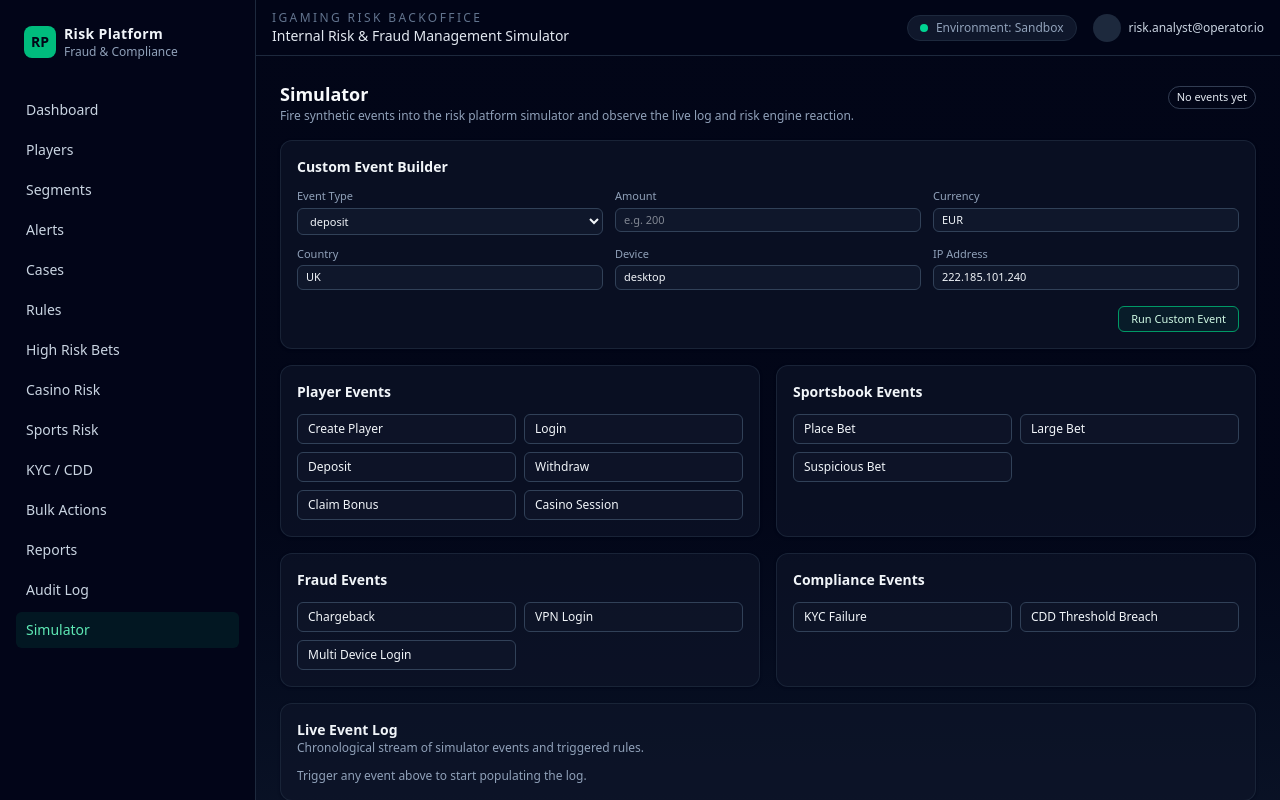
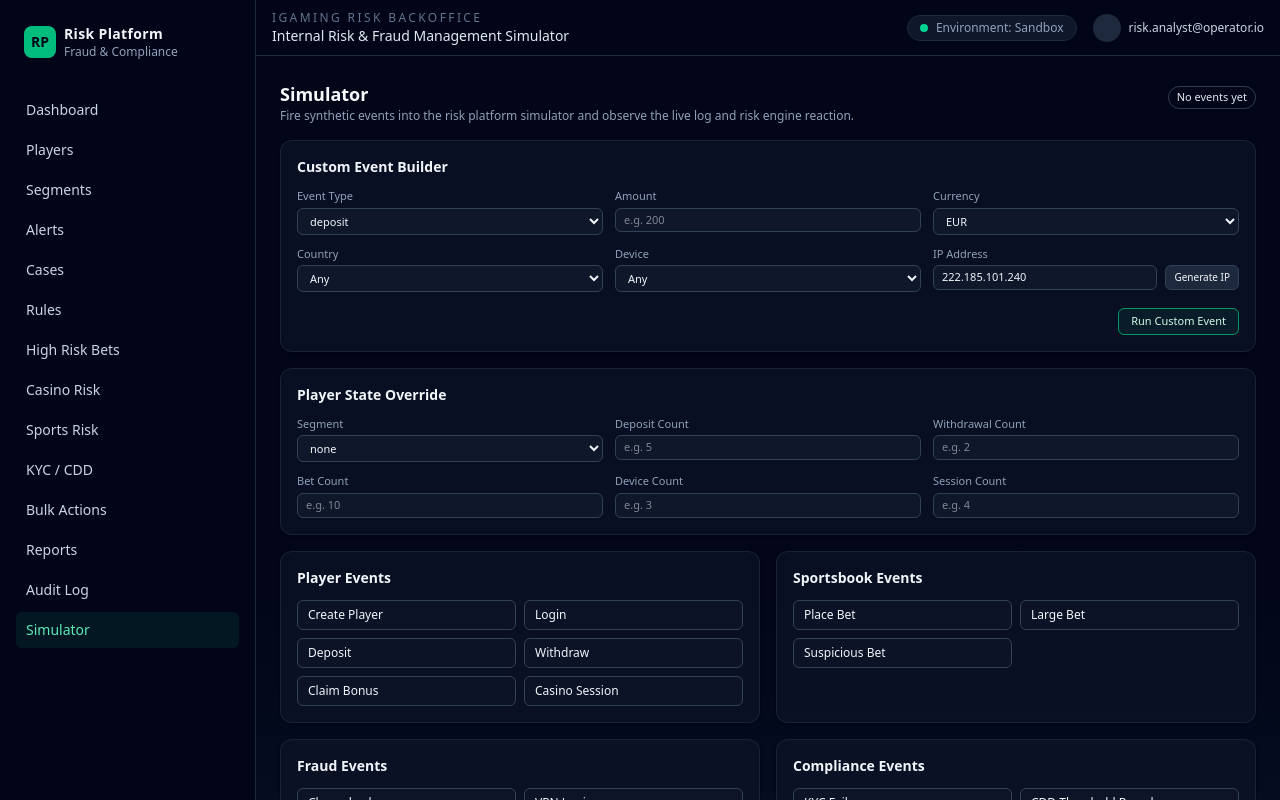
Before and after one commit to ptsportsbookcom-sudo/risk-platform-simulator, a Next.js app: page /simulator in a window 1280 px wide. Shown: the top 800 px of the page. Built offline with nearby package versions, Linux system fonts and the light colour scheme.

Commit message:
finish simulator upgrades with flexible custom builder and player state overrides

```diff
--- a/app/simulator/page.tsx
+++ b/app/simulator/page.tsx
@@ -23,6 +23,7 @@ type SimulatorLogRow = {
   triggeredRules: { id: string; name: string }[];
   actions: RuleAction[];
   alertCreated: boolean;
+  caseCreated: boolean;
 };
 
 const DEFAULT_PLAYER_ID = "P-102938";
@@ -71,15 +72,27 @@ function formatActionType(type: RuleAction["type"]) {
 }
 
 export default function SimulatorPage() {
-  const { state, processSimulatorEvent } = useRiskEngine();
+  const {
+    state,
+    processSimulatorEvent,
+    updatePlayerStatus,
+    assignSegmentToPlayer,
+  } = useRiskEngine();
   const [lastResult, setLastResult] = useState<ProcessEventResult | null>(null);
   const [logRows, setLogRows] = useState<SimulatorLogRow[]>([]);
   const [customType, setCustomType] = useState<EngineEventType>("deposit");
   const [customAmount, setCustomAmount] = useState<string>("");
   const [customCurrency, setCustomCurrency] = useState<string>("EUR");
-  const [customCountry, setCustomCountry] = useState<string>("UK");
-  const [customDevice, setCustomDevice] = useState<string>("desktop");
+  const [customCountry, setCustomCountry] = useState<string>("Any");
+  const [customDevice, setCustomDevice] = useState<string>("Any");
   const [customIp, setCustomIp] = useState<string>(randomIp());
+  const [overrideSegment, setOverrideSegment] = useState<string>("none");
+  const [overrideDepositCount, setOverrideDepositCount] = useState<string>("");
+  const [overrideWithdrawalCount, setOverrideWithdrawalCount] =
+    useState<string>("");
+  const [overrideBetCount, setOverrideBetCount] = useState<string>("");
+  const [overrideDeviceCount, setOverrideDeviceCount] = useState<string>("");
+  const [overrideSessionCount, setOverrideSessionCount] = useState<string>("");
 
   function triggerEvent(button: ButtonConfig) {
     let amount: number | undefined;
@@ -147,6 +160,7 @@ export default function SimulatorPage() {
         triggeredRules,
         actions: result.actions,
         alertCreated: result.newAlerts.length > 0,
+        caseCreated: result.newCases.length > 0,
       };
 
       setLogRows((prev) => [row, ...prev]);
@@ -165,11 +179,55 @@ export default function SimulatorPage() {
       type: customType,
       amount,
       currency: customCurrency || "EUR",
-      country: customCountry || "UK",
-      device: customDevice || "desktop",
+      country: customCountry === "Any" ? undefined : customCountry,
+      device: customDevice === "Any" ? undefined : customDevice,
       ip: customIp || randomIp(),
       timestamp: Date.now(),
     };
+
+    const current = state.players[DEFAULT_PLAYER_ID];
+    if (current) {
+      const metricsPatch: Record<string, number> = {};
+      if (overrideDepositCount.trim()) {
+        metricsPatch.deposit_count_24h = Number(overrideDepositCount.trim());
+      }
+      if (overrideWithdrawalCount.trim()) {
+        metricsPatch.withdrawal_count_24h = Number(
+          overrideWithdrawalCount.trim(),
+        );
+      }
+      if (overrideBetCount.trim()) {
+        metricsPatch.bet_count = Number(overrideBetCount.trim());
+      }
+      if (overrideSessionCount.trim()) {
+        metricsPatch.session_count_30m = Number(overrideSessionCount.trim());
+      }
+      const deviceIds =
+        overrideDeviceCount.trim() && Number(overrideDeviceCount.trim()) > 0
+          ? Array.from(
+              { length: Number(overrideDeviceCount.trim()) },
+              (_, i) => `sim-device-${i + 1}`,
+            )
+          : current.deviceIds;
+
+      if (Object.keys(metricsPatch).length > 0) {
+        updatePlayerStatus(DEFAULT_PLAYER_ID, {
+          deviceIds,
+          metrics: {
+            ...(current.metrics ?? ({} as any)),
+            ...metricsPatch,
+          } as any,
+        });
+      } else {
+        updatePlayerStatus(DEFAULT_PLAYER_ID, {
+          deviceIds,
+        });
+      }
+
+      if (overrideSegment !== "none") {
+        assignSegmentToPlayer(DEFAULT_PLAYER_ID, overrideSegment);
+      }
+    }
 
     const result = processSimulatorEvent({
       playerId: uiEvent.playerId,
@@ -177,8 +235,8 @@ export default function SimulatorPage() {
       amount: uiEvent.amount,
       metadata: {
         currency: uiEvent.currency,
-        country: uiEvent.country,
-        device: uiEvent.device,
+        ...(uiEvent.country ? { country: uiEvent.country } : {}),
+        ...(uiEvent.device ? { device: uiEvent.device } : {}),
         ipAddress: uiEvent.ip,
         simulatorEventId: uiEvent.id,
         simulatorTimestamp: uiEvent.timestamp,
@@ -204,6 +262,7 @@ export default function SimulatorPage() {
         triggeredRules,
         actions: result.actions,
         alertCreated: result.newAlerts.length > 0,
+        caseCreated: result.newCases.length > 0,
       };
 
       setLogRows((prev) => [row, ...prev]);
@@ -279,39 +338,66 @@ export default function SimulatorPage() {
           </div>
           <div className="space-y-1">
             <label className="block text-[11px] text-slate-400">Currency</label>
-            <input
+            <select
               className="w-full rounded-md border border-slate-700 bg-slate-900 px-2 py-1 text-[11px] text-slate-100 outline-none focus:border-emerald-500"
               value={customCurrency}
               onChange={(e) => setCustomCurrency(e.target.value)}
-              placeholder="e.g. EUR"
-            />
+            >
+              <option value="EUR">EUR</option>
+              <option value="GBP">GBP</option>
+              <option value="USD">USD</option>
+              <option value="BTC">BTC</option>
+            </select>
           </div>
           <div className="space-y-1">
             <label className="block text-[11px] text-slate-400">Country</label>
-            <input
+            <select
               className="w-full rounded-md border border-slate-700 bg-slate-900 px-2 py-1 text-[11px] text-slate-100 outline-none focus:border-emerald-500"
               value={customCountry}
               onChange={(e) => setCustomCountry(e.target.value)}
-              placeholder="e.g. UK"
-            />
+            >
+              <option value="Any">Any</option>
+              <option value="UK">UK</option>
+              <option value="DE">DE</option>
+              <option value="FR">FR</option>
+              <option value="IT">IT</option>
+              <option value="ES">ES</option>
+              <option value="NL">NL</option>
+              <option value="US">US</option>
+            </select>
           </div>
           <div className="space-y-1">
             <label className="block text-[11px] text-slate-400">Device</label>
-            <input
+            <select
               className="w-full rounded-md border border-slate-700 bg-slate-900 px-2 py-1 text-[11px] text-slate-100 outline-none focus:border-emerald-500"
               value={customDevice}
               onChange={(e) => setCustomDevice(e.target.value)}
-              placeholder="e.g. desktop"
-            />
+            >
+              <option value="Any">Any</option>
+              <option value="desktop">desktop</option>
+              <option value="mobile">mobile</option>
+              <option value="tablet">tablet</option>
+              <option value="vpn">vpn</option>
+              <option value="bot">bot</option>
+            </select>
           </div>
           <div className="space-y-1">
             <label className="block text-[11px] text-slate-400">IP Address</label>
+            <div className="flex gap-2">
               <input
                 className="w-full rounded-md border border-slate-700 bg-slate-900 px-2 py-1 text-[11px] text-slate-100 outline-none focus:border-emerald-500"
                 value={customIp}
                 onChange={(e) => setCustomIp(e.target.value)}
                 placeholder="e.g. 192.168.0.1"
               />
+              <button
+                type="button"
+                onClick={() => setCustomIp(randomIp())}
+                className="whitespace-nowrap rounded-md border border-slate-700 bg-slate-800 px-2 py-1 text-[10px] text-slate-100 hover:border-emerald-500"
+              >
+                Generate IP
+              </button>
+            </div>
           </div>
         </div>
         <div className="mt-4 flex justify-end">
@@ -322,6 +408,78 @@ export default function SimulatorPage() {
           >
             Run Custom Event
           </button>
+        </div>
+      </Card>
+
+      <Card title="Player State Override">
+        <div className="grid gap-3 text-xs md:grid-cols-3">
+          <div className="space-y-1">
+            <label className="block text-[11px] text-slate-400">Segment</label>
+            <select
+              className="w-full rounded-md border border-slate-700 bg-slate-900 px-2 py-1 text-[11px] text-slate-100 outline-none focus:border-emerald-500"
+              value={overrideSegment}
+              onChange={(e) => setOverrideSegment(e.target.value)}
+            >
+              <option value="none">none</option>
+              <option value="vip">vip</option>
+              <option value="high_risk">high_risk</option>
+              <option value="bonus_abuser">bonus_abuser</option>
+              <option value="self_excluded">self_excluded</option>
+            </select>
+          </div>
+          <div className="space-y-1">
+            <label className="block text-[11px] text-slate-400">
+              Deposit Count
+            </label>
+            <input
+              className="w-full rounded-md border border-slate-700 bg-slate-900 px-2 py-1 text-[11px] text-slate-100 outline-none focus:border-emerald-500"
+              value={overrideDepositCount}
+              onChange={(e) => setOverrideDepositCount(e.target.value)}
+              placeholder="e.g. 5"
+            />
+          </div>
+          <div className="space-y-1">
+            <label className="block text-[11px] text-slate-400">
+              Withdrawal Count
+            </label>
+            <input
+              className="w-full rounded-md border border-slate-700 bg-slate-900 px-2 py-1 text-[11px] text-slate-100 outline-none focus:border-emerald-500"
+              value={overrideWithdrawalCount}
+              onChange={(e) => setOverrideWithdrawalCount(e.target.value)}
+              placeholder="e.g. 2"
+            />
+          </div>
+          <div className="space-y-1">
+            <label className="block text-[11px] text-slate-400">Bet Count</label>
+            <input
+              className="w-full rounded-md border border-slate-700 bg-slate-900 px-2 py-1 text-[11px] text-slate-100 outline-none focus:border-emerald-500"
+              value={overrideBetCount}
+              onChange={(e) => setOverrideBetCount(e.target.value)}
+              placeholder="e.g. 10"
+            />
+          </div>
+          <div className="space-y-1">
+            <label className="block text-[11px] text-slate-400">
+              Device Count
+            </label>
+            <input
+              className="w-full rounded-md border border-slate-700 bg-slate-900 px-2 py-1 text-[11px] text-slate-100 outline-none focus:border-emerald-500"
+              value={overrideDeviceCount}
+              onChange={(e) => setOverrideDeviceCount(e.target.value)}
+              placeholder="e.g. 3"
+            />
+          </div>
+          <div className="space-y-1">
+            <label className="block text-[11px] text-slate-400">
+              Session Count
+            </label>
+            <input
+              className="w-full rounded-md border border-slate-700 bg-slate-900 px-2 py-1 text-[11px] text-slate-100 outline-none focus:border-emerald-500"
+              value={overrideSessionCount}
+              onChange={(e) => setOverrideSessionCount(e.target.value)}
+              placeholder="e.g. 4"
+            />
+          </div>
         </div>
       </Card>
 
@@ -350,6 +508,7 @@ export default function SimulatorPage() {
                 <TH>Triggered Rules</TH>
                 <TH>Actions Executed</TH>
                 <TH>Alert Created</TH>
+                <TH>Case Created</TH>
               </TR>
             </THead>
             <TBody>
@@ -381,20 +540,15 @@ export default function SimulatorPage() {
                     )}
                   </TD>
                   <TD className="text-[11px] text-slate-400">
-                    {row.actions.length === 0 ? (
-                      "—"
-                    ) : (
-                      <div className="space-y-0.5">
-                        {row.actions.map((a, idx) => (
-                          <div key={`${row.eventId}-action-${idx}`}>
-                            {formatActionType(a.type)}
-                          </div>
-                        ))}
-                      </div>
-                    )}
+                    {row.actions.length === 0
+                      ? "—"
+                      : row.actions.map((a) => formatActionType(a.type)).join(", ")}
                   </TD>
                   <TD className="text-[11px] text-slate-400">
                     {row.alertCreated ? "YES" : "—"}
+                  </TD>
+                  <TD className="text-[11px] text-slate-400">
+                    {row.caseCreated ? "YES" : "—"}
                   </TD>
                 </TR>
               ))}
```
Lines whose indentation alone changed are shown as unchanged.
